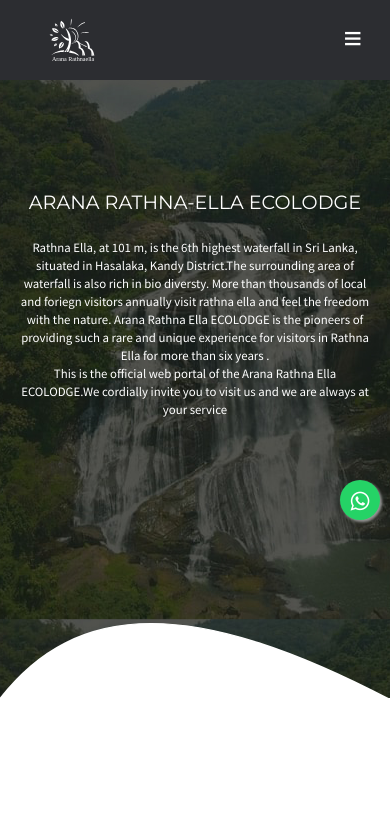
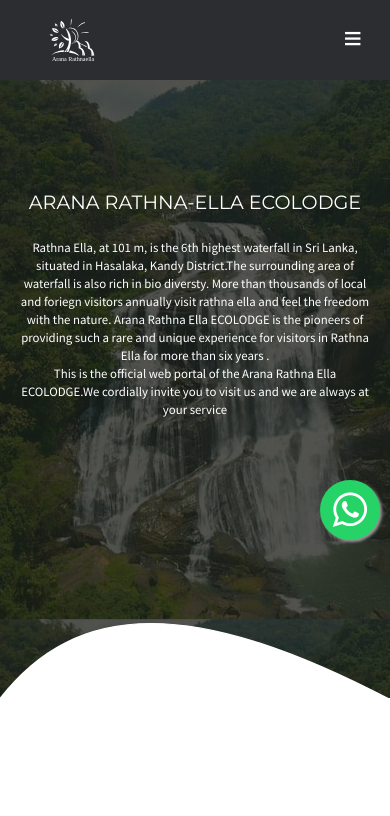
Before and after one commit to Wik-Wizard/Arana-Rathna-Ella, a plain HTML site: page index.html in a window 390 px wide. Shown: the top 816 px of the page. Drawn offline with nearby package versions, Linux system fonts and the light colour scheme; some packages are replaced by stand-ins of ours; a script that the page names is missing; files whose address does not match are found by name.

Commit message:
Update style.css

```diff
--- a/style.css
+++ b/style.css
@@ -2350,11 +2350,12 @@ footer p, footer a {
 	 margin-top:10px;
      }
     .whatsapp_float {
-        width: 40px;
-        height: 40px;
+       width: 60px;
+        height:60px;
         bottom: 20px;
         right: 10px;
-        font-size: 22px;
+        text-align:center;
+        font-size:40px;
     }
 }
 
```
